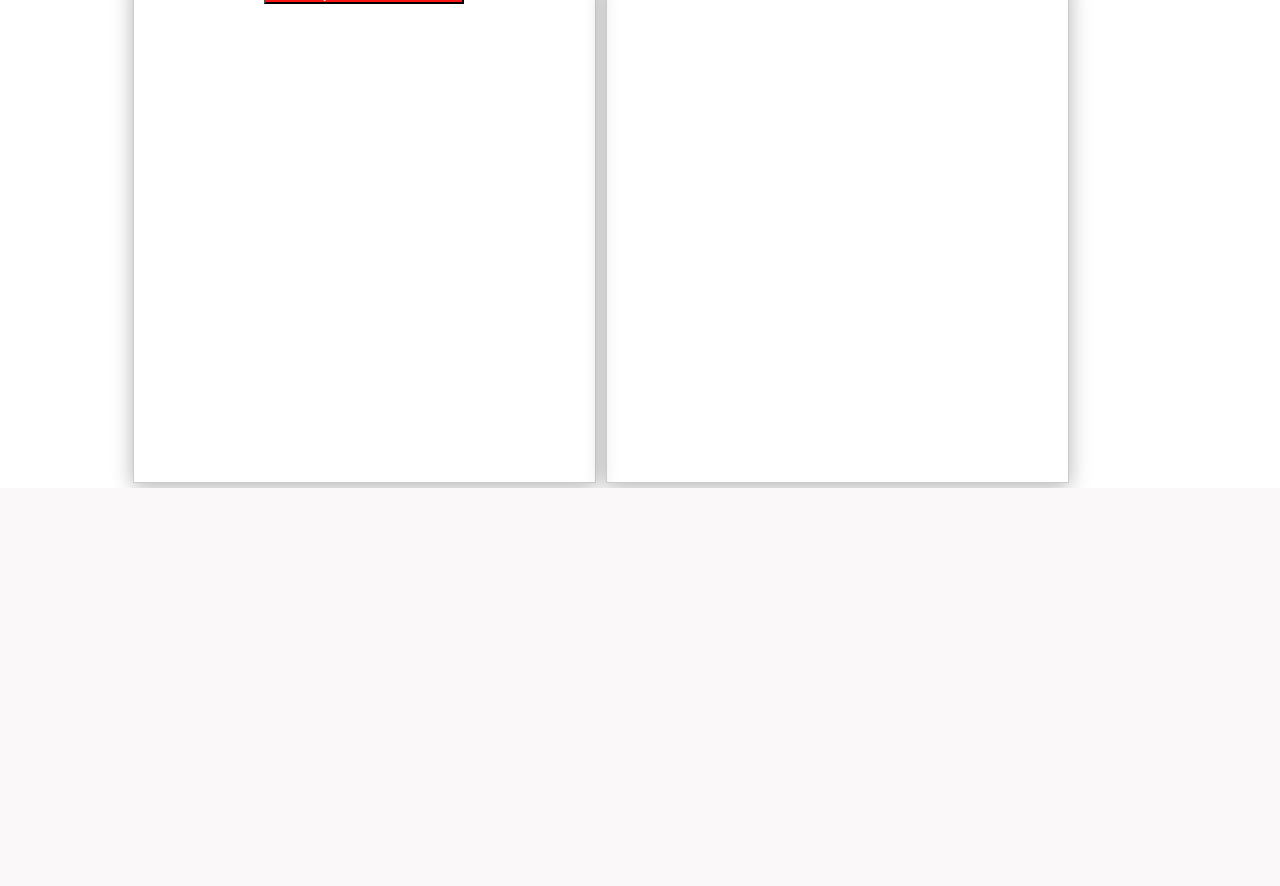
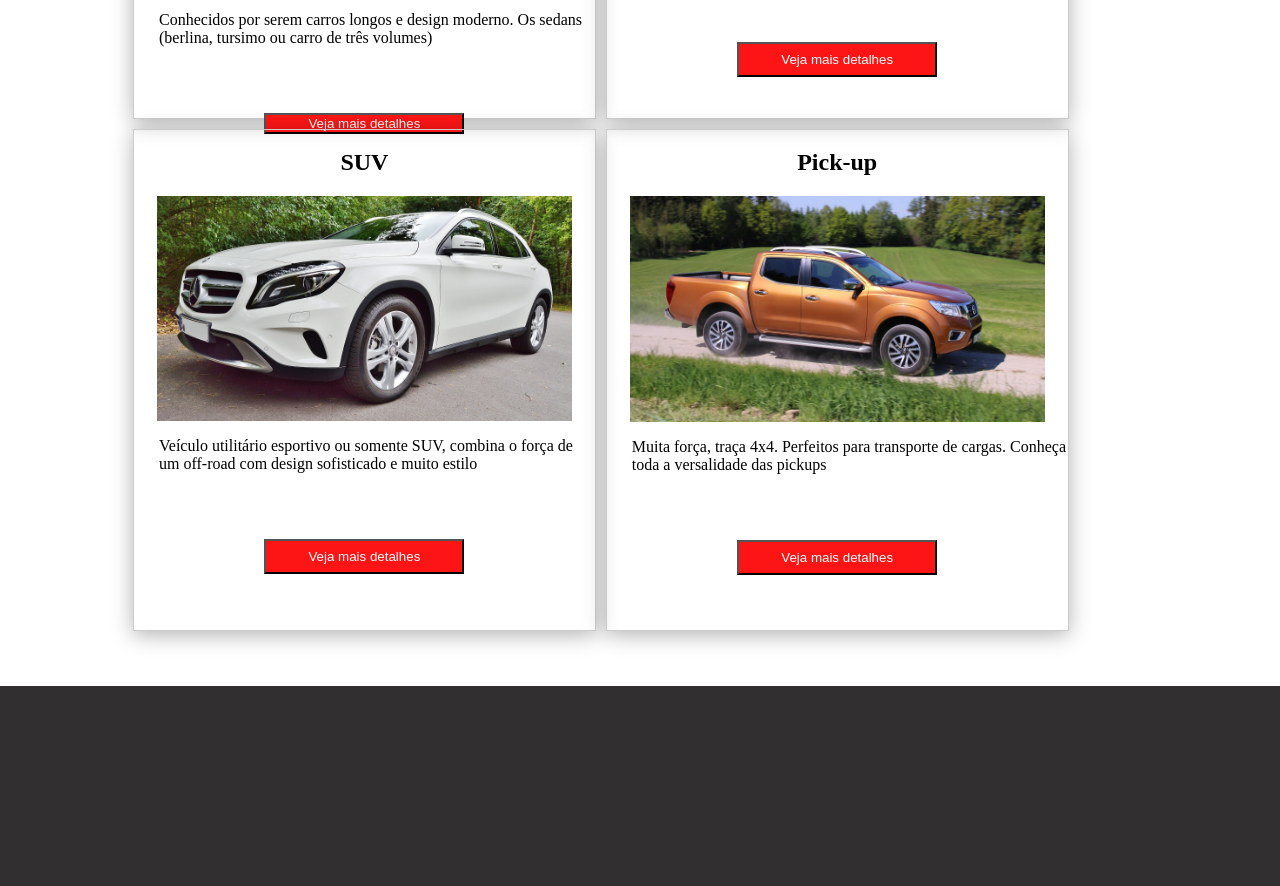
Before and after one commit to Fabiano-art/site_webcars, a PHP site: page / in a window 1280 px wide. Shown: the part 949-1835 px from the top of the page. Before the commit the page ends 1437 px from the top, so only its background shows below. Run offline with PHP 8.4, Linux system fonts and the light colour scheme.

Commit message:
~Cards dos carros na home page

```diff
--- a/css/estilo.css
+++ b/css/estilo.css
@@ -66,6 +66,7 @@ section {
     flex-wrap: wrap;
     margin-left: 10%;
     margin-right: 10%;
+    margin-bottom: 50px;
 }
 
 .apresentacao-carro {
@@ -85,8 +86,8 @@ section {
     background-color: rgba(207, 207, 207, 0.664);
 }
 
-p {
-    margin-left: 10px;
+.apresentacao-carro p {
+    margin-left: 25px;
 }
 
 .botao-veja-mais {
@@ -97,3 +98,19 @@ p {
     color: white;
     cursor: pointer;
 }
+
+h1 {
+    font-size: 50px;
+    color: rgb(68, 68, 68);
+
+}
+
+.apresentacao-paragrafo {
+    color:rgba(0, 0, 0, 0.952);
+    font-size: 20px;
+}
+
+footer {
+    height: 200px;
+    background-color: rgba(41, 39, 39, 0.959);
+}
--- a/index.html
+++ b/index.html
@@ -19,7 +19,7 @@
                     <li>Sedan</li>
                     <li>Hatchback</li>
                     <li>SUV</li>
-                    <li>Picape</li>
+                    <li>Pick-up</li>
                 </ul>
             </nav>
 
@@ -34,40 +34,76 @@
     <div class="apresentacao">
 
         <div class="interno">
-            <h1></h1>
-
+            <h1>Maior comodidade...</h1>
+            <p class="apresentacao-paragrafo">
+                Na Web Cars, damos uma visão geral de cada tipo de carro para que você acerte na escolha
+            </p>
         </div>
 
     </div>
 
     <section>
         <div class="apresentacao-carro">
-            <h1>Sedans</h1>
+                <h2>Sedans</h2>
 
-            <img src="https://cdn.pixabay.com/photo/2016/11/03/21/44/car-1796389_960_720.jpg" alt="carro sedan" title="carro sedan"
-            width="90%">
+                <img src="https://cdn.pixabay.com/photo/2016/11/03/21/44/car-1796389_960_720.jpg" alt="carro sedan" title="carro sedan"
+                width="90%">
 
-            <p>
-                Conhecidos porem serem carros longos e design moderno.
-                Os sedans também são conhecidos como berlina, tursimo ou carro de três volumes
-            </p>
+                <p>
+                    Conhecidos por serem carros longos e design moderno.
+                    Os sedans (berlina, tursimo ou carro de três volumes)
+                </p>
 
-            <button class="botao-veja-mais">Veja mais detalhes</button>
+                <button class="botao-veja-mais">Veja mais detalhes</button>
 
         </div>
 
         <div class="apresentacao-carro">
+            <h2>Hatchbacks</h2>
 
+                <img src="img/hatchback.jpg" alt="carro hatchback" title="carro hatchback"
+                width="90%">
+
+                <p>
+                    Traseira recolhida, design esportivo, muito atraido pelos jovens.
+                    Conheça os Hatchbacks
+                </p>
+
+                <button class="botao-veja-mais">Veja mais detalhes</button>
         </div>
 
         <div class="apresentacao-carro">
+            <h2>SUV</h2>
 
+                <img src="img/suv.jpg" alt="carro SUV" title="carro SUV"
+                width="90%">
+
+                <p>
+                    Veículo utilitário esportivo ou somente SUV, combina o força de um off-road com
+                    design sofisticado e muito estilo
+                </p>
+
+                <button class="botao-veja-mais">Veja mais detalhes</button>
         </div>
 
         <div class="apresentacao-carro">
+            <h2>Pick-up</h2>
 
+                <img src="img/pickup.jpg" alt="carro pick-up" title="carro pick-up"
+                width="90%">
+
+                <p>
+                    Muita força, traça 4x4. Perfeitos para transporte de cargas.
+                    Conheça toda a versalidade das pickups
+                </p>
+
+                <button class="botao-veja-mais">Veja mais detalhes</button>
         </div>
     </section>
+
+    <footer>
+
+    </footer>
 
 </body>
 
```
Also changed, not shown: img/hatchback.jpg (added), img/pickup.jpg (added), img/sedan.jpg (added), img/suv.jpg (added).
